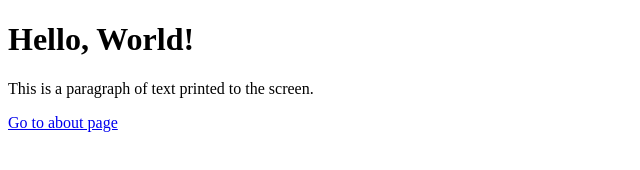
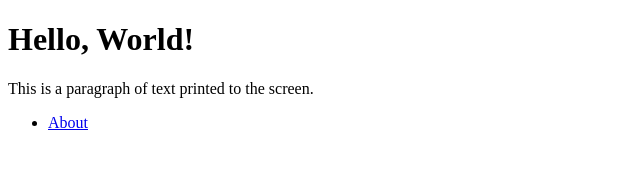
Before and after one commit to glorytoBurd/djisdeejaying.github.io, a plain HTML site: page index.html in a window 1280 px wide. Shown: the full height of the page, 0-640 px from the left. Drawn offline with Linux system fonts and the light colour scheme.

Commit message:
Update index.html

```diff
--- a/index.html
+++ b/index.html
@@ -8,6 +8,11 @@
 
   <h1>Hello, World!</h1>
   <p>This is a paragraph of text printed to the screen.</p>
-  <a href="djisdeejaying.github.io/_pages/about.md">Go to about page</a>
+
+  <ul>
+    <li><a href="https://glorytoburd.github.io/djisdeejaying.github.io/_pages/about.md">About</a></li>
+    <!--<li><a href="#news">News</a></li><li><a href="#contact">Contact</a></li><li><a href="#about">About</a></li>-->
+  </ul>
+
 </body>
 </html>
```
